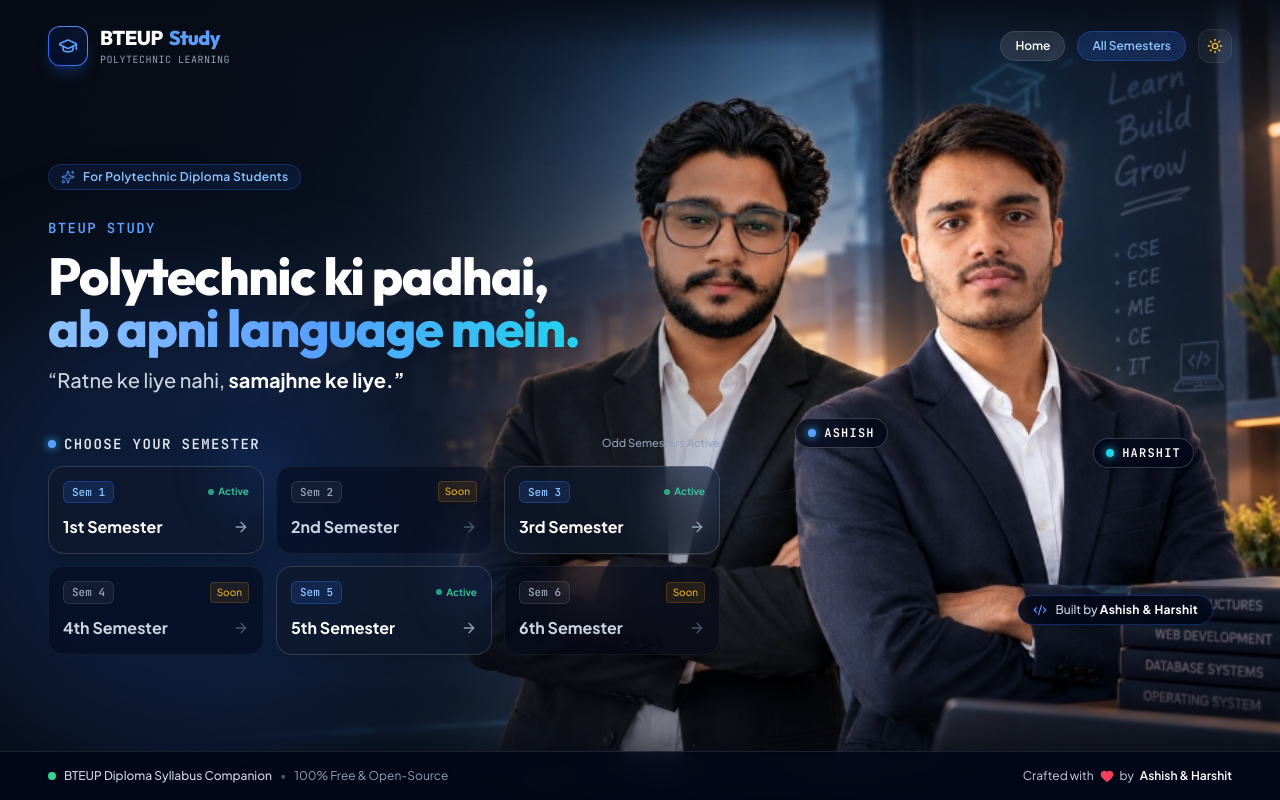
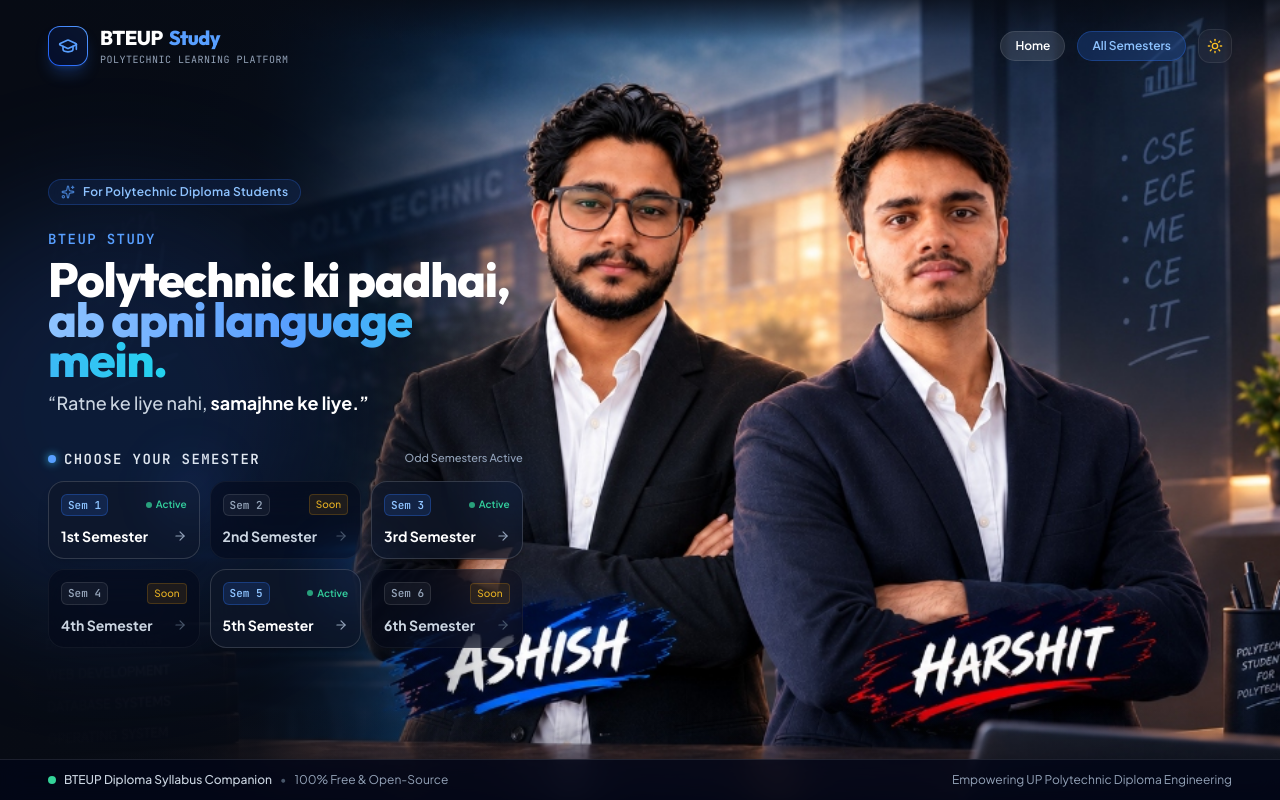
Before and after one commit to Harshit-commits404/btupstudywala-, a React (Vite) app: page / in a window 1280 px wide. Built offline with nearby package versions, Linux system fonts and the light colour scheme; a web font is replaced by a local one.

Commit message:
Update hero background with artwork containing pre-rendered names and remove HTML overlays

```diff
--- a/src/pages/DashboardPage.jsx
+++ b/src/pages/DashboardPage.jsx
@@ -4,8 +4,6 @@ import {
   GraduationCap,
   ArrowRight,
   Sparkles,
-  Heart,
-  Code2,
 } from 'lucide-react';
 import { semestersData } from '../data/semestersData';
 import { ThemeToggle } from '../components/common/ThemeToggle';
@@ -18,29 +16,29 @@ export const DashboardPage = () => {
       {/* 1. HERO BACKGROUND IMAGE & CINEMATIC OVERLAYS */}
       {/* ========================================================================= */}
       <div className="absolute inset-0 z-0 overflow-hidden pointer-events-none">
-        {/* The provided developers hero image */}
+        {/* The provided hero image with artwork names already included */}
         <img
           src="/images/bteup-study-hero.jpg"
-          alt="BTEUP Study Creators Ashish and Harshit"
-          className="w-full h-full object-cover object-[72%_15%] sm:object-[76%_center] lg:object-[80%_center] xl:object-[82%_center] transition-transform duration-700 ease-out"
+          alt="BTEUP Study Heroes"
+          className="w-full h-full object-cover object-[70%_20%] sm:object-[74%_center] lg:object-[78%_center] xl:object-[80%_center] transition-transform duration-700 ease-out"
           loading="eager"
           fetchPriority="high"
         />
 
-        {/* Left-side dark cinematic gradient overlay to ensure crystal-clear text readability */}
-        <div className="absolute inset-0 bg-gradient-to-r from-[#070b14] via-[#070b14]/85 sm:via-[#070b14]/75 to-transparent/10 w-full lg:w-[68%] xl:w-[62%]" />
+        {/* Left-side dark cinematic gradient overlay to ensure crystal-clear text readability without covering the developers or their artwork names */}
+        <div className="absolute inset-y-0 left-0 bg-gradient-to-r from-[#070b14] via-[#070b14]/90 to-transparent w-full md:w-[48%] lg:w-[44%] xl:w-[40%]" />
 
-        {/* Mobile full subtle scrim to balance portrait scaling */}
-        <div className="absolute inset-0 bg-[#070b14]/65 sm:hidden" />
+        {/* Mobile full subtle scrim to ensure text legibility on narrow portrait viewports */}
+        <div className="absolute inset-0 bg-[#070b14]/70 sm:hidden" />
 
-        {/* Bottom subtle vignette to ground the viewport */}
-        <div className="absolute inset-x-0 bottom-0 h-32 bg-gradient-to-t from-[#070b14] via-[#070b14]/40 to-transparent" />
+        {/* Bottom subtle vignette to softly ground the viewport without obscuring desk artwork */}
+        <div className="absolute inset-x-0 bottom-0 h-24 bg-gradient-to-t from-[#070b14]/90 via-[#070b14]/30 to-transparent" />
 
         {/* Top subtle vignette for the header */}
-        <div className="absolute inset-x-0 top-0 h-24 bg-gradient-to-b from-[#070b14]/80 via-transparent to-transparent" />
+        <div className="absolute inset-x-0 top-0 h-20 bg-gradient-to-b from-[#070b14]/75 via-transparent to-transparent" />
 
-        {/* Ambient radial accent glow behind the main headline */}
-        <div className="absolute -left-20 top-1/3 w-[500px] h-[500px] bg-brand-500/15 rounded-full blur-3xl pointer-events-none" />
+        {/* Ambient radial accent glow behind the main headline on the far left */}
+        <div className="absolute -left-24 top-1/4 w-[420px] h-[420px] bg-brand-500/15 rounded-full blur-3xl pointer-events-none" />
       </div>
 
       {/* ========================================================================= */}
@@ -63,7 +61,7 @@ export const DashboardPage = () => {
               BTEUP <span className="text-brand-400">Study</span>
             </span>
             <span className="text-[10px] font-mono tracking-wider text-slate-400 uppercase">
-              Polytechnic Learning
+              Polytechnic Learning Platform
             </span>
           </div>
         </Link>
@@ -87,13 +85,13 @@ export const DashboardPage = () => {
       </header>
 
       {/* ========================================================================= */}
-      {/* 3. MAIN CONTENT CANVAS (LEFT-ALIGNED) */}
+      {/* 3. MAIN CONTENT CANVAS (FOCUSED ON LEFT OPEN AREA) */}
       {/* ========================================================================= */}
-      <main className="relative z-20 flex-1 flex flex-col justify-center px-4 sm:px-8 lg:px-12 py-8 sm:py-10 max-w-7xl mx-auto w-full">
+      <main className="relative z-20 flex-1 flex flex-col justify-center px-4 sm:px-8 lg:px-12 py-6 sm:py-8 max-w-7xl mx-auto w-full">
         <div className="grid grid-cols-1 lg:grid-cols-12 gap-8 items-center">
 
-          {/* Left Column: Headlines, Tagline & Semester Selection */}
-          <div className="lg:col-span-7 xl:col-span-7 space-y-6 sm:space-y-7 max-w-xl xl:max-w-2xl">
+          {/* Left Column: Headline, Tagline & Semester Selection */}
+          <div className="lg:col-span-6 xl:col-span-5 space-y-5 sm:space-y-6 max-w-lg xl:max-w-xl">
 
             {/* Top Eyebrow Badge */}
             <div className="inline-flex items-center gap-2 px-3 py-1 rounded-full bg-brand-500/10 border border-brand-500/25 text-brand-300 text-xs font-semibold tracking-wide backdrop-blur-md">
@@ -101,32 +99,24 @@ export const DashboardPage = () => {
               <span>For Polytechnic Diploma Students</span>
             </div>
 
-            {/* Main Headlines */}
-            <div className="space-y-2 sm:space-y-3">
+            {/* Main Brand Title, Headline & Tagline */}
+            <div className="space-y-2 sm:space-y-2.5">
               <span className="text-xs sm:text-sm font-mono font-bold tracking-widest text-brand-400 uppercase block">
                 BTEUP Study
               </span>
-              <h1 className="text-3xl sm:text-4xl md:text-5xl lg:text-[44px] xl:text-[52px] font-extrabold font-display text-white tracking-tight leading-[1.12]">
+              <h1 className="text-3xl sm:text-4xl lg:text-[42px] xl:text-[48px] font-extrabold font-display text-white tracking-tight leading-[1.12]">
                 Polytechnic ki padhai, <br className="hidden sm:inline" />
                 <span className="bg-gradient-to-r from-brand-300 via-brand-400 to-cyan-400 bg-clip-text text-transparent">
                   ab apni language mein.
                 </span>
               </h1>
-              <p className="text-base sm:text-lg md:text-xl font-medium text-slate-300 font-sans">
+              <p className="text-base sm:text-lg font-medium text-slate-300 font-sans">
                 “Ratne ke liye nahi, <span className="text-white font-bold">samajhne ke liye.”</span>
               </p>
             </div>
 
-            {/* Mobile / Inline Creator Badge */}
-            <div className="flex sm:hidden items-center gap-2 px-3 py-1.5 rounded-xl bg-slate-900/80 border border-white/10 backdrop-blur-md text-xs text-slate-300 w-fit">
-              <span className="text-slate-400">Created by:</span>
-              <span className="font-bold text-brand-300 font-mono text-[11px]">ASHISH</span>
-              <span className="text-slate-500">&</span>
-              <span className="font-bold text-cyan-300 font-mono text-[11px]">HARSHIT</span>
-            </div>
-
             {/* Semester Selection Box */}
-            <div className="pt-2 sm:pt-3 space-y-3">
+            <div className="pt-1 sm:pt-2 space-y-3">
               <div className="flex items-center justify-between">
                 <h2 className="text-xs sm:text-sm font-mono font-bold text-slate-200 uppercase tracking-widest flex items-center gap-2">
                   <span className="w-2 h-2 rounded-full bg-brand-400 shadow-[0_0_8px_#38bdf8] inline-block" />
@@ -138,27 +128,27 @@ export const DashboardPage = () => {
               </div>
 
               {/* 6 Semester Cards Grid */}
-              <div className="grid grid-cols-2 sm:grid-cols-3 gap-2.5 sm:gap-3">
+              <div className="grid grid-cols-2 sm:grid-cols-3 gap-2 sm:gap-2.5">
                 {semestersData.map((sem) => {
                   const isActive = sem.isAvailable;
                   return (
                     <Link
                       key={sem.id}
                       to={`/semester/${sem.id}`}
-                      className={`group relative p-3 sm:p-3.5 rounded-2xl border transition-all duration-200 flex flex-col justify-between backdrop-blur-xl ${
+                      className={`group relative p-2.5 sm:p-3 rounded-2xl border transition-all duration-200 flex flex-col justify-between backdrop-blur-xl ${
                         isActive
-                          ? 'bg-slate-900/65 hover:bg-brand-950/50 border-white/15 hover:border-brand-400/60 shadow-lg hover:shadow-brand-500/20 hover:-translate-y-0.5'
-                          : 'bg-slate-950/45 hover:bg-slate-900/60 border-white/5 hover:border-amber-500/30'
+                          ? 'bg-slate-900/70 hover:bg-brand-950/60 border-white/15 hover:border-brand-400/60 shadow-lg hover:shadow-brand-500/20 hover:-translate-y-0.5'
+                          : 'bg-slate-950/50 hover:bg-slate-900/60 border-white/5 hover:border-amber-500/30'
                       }`}
                     >
                       {/* Ambient hover glow for active cards */}
                       {isActive && (
-                        <div className="absolute -top-8 -right-8 w-20 h-20 bg-brand-500/10 rounded-full blur-xl pointer-events-none group-hover:bg-brand-500/25 transition-all" />
+                        <div className="absolute -top-6 -right-6 w-16 h-16 bg-brand-500/10 rounded-full blur-xl pointer-events-none group-hover:bg-brand-500/25 transition-all" />
                       )}
 
-                      <div className="flex items-center justify-between mb-2">
+                      <div className="flex items-center justify-between mb-1.5">
                         <span
-                          className={`font-mono text-[10px] sm:text-[11px] font-bold px-2 py-0.5 rounded-md border ${
+                          className={`font-mono text-[10px] sm:text-[11px] font-bold px-1.5 py-0.5 rounded-md border ${
                             isActive
                               ? 'bg-brand-500/15 text-brand-300 border-brand-500/30'
                               : 'bg-white/5 text-slate-400 border-white/10'
@@ -181,7 +171,7 @@ export const DashboardPage = () => {
 
                       <div className="flex items-center justify-between mt-1">
                         <span
-                          className={`text-sm sm:text-base font-bold transition-colors ${
+                          className={`text-xs sm:text-sm font-bold transition-colors ${
                             isActive
                               ? 'text-white group-hover:text-brand-300'
                               : 'text-slate-300 group-hover:text-white'
@@ -190,7 +180,7 @@ export const DashboardPage = () => {
                           {sem.title}
                         </span>
                         <ArrowRight
-                          className={`w-4 h-4 transition-all ${
+                          className={`w-3.5 h-3.5 transition-all ${
                             isActive
                               ? 'text-slate-400 group-hover:text-brand-300 group-hover:translate-x-1'
                               : 'text-slate-600 group-hover:text-amber-400'
@@ -205,47 +195,16 @@ export const DashboardPage = () => {
 
           </div>
 
-          {/* Right Column: Visual Anchor on Desktop (Developers Position Tags) */}
-          <div className="hidden lg:block lg:col-span-5 xl:col-span-5 relative h-full min-h-[360px] pointer-events-none">
-
-            {/* Tag for ASHISH (Glasses-wearing developer on the left side of the duo) */}
-            <div className="absolute left-[8%] bottom-[42%] pointer-events-auto">
-              <div className="flex items-center gap-2 px-3 py-1.5 rounded-full bg-slate-950/75 border border-white/20 backdrop-blur-md shadow-xl text-xs font-mono text-slate-200 hover:border-brand-400/60 transition-colors">
-                <span className="w-2 h-2 rounded-full bg-brand-400 shadow-[0_0_8px_#38bdf8] animate-pulse" />
-                <span className="font-bold tracking-widest text-white">ASHISH</span>
-              </div>
-            </div>
-
-            {/* Tag for HARSHIT (Developer standing beside him on the right) */}
-            <div className="absolute right-[8%] bottom-[38%] pointer-events-auto">
-              <div className="flex items-center gap-2 px-3 py-1.5 rounded-full bg-slate-950/75 border border-white/20 backdrop-blur-md shadow-xl text-xs font-mono text-slate-200 hover:border-cyan-400/60 transition-colors">
-                <span className="w-2 h-2 rounded-full bg-cyan-400 shadow-[0_0_8px_#22d3ee] animate-pulse" />
-                <span className="font-bold tracking-widest text-white">HARSHIT</span>
-              </div>
-            </div>
-
-            {/* Built by Ashish & Harshit Badge over the desk area */}
-            <div className="absolute right-[4%] bottom-[6%] pointer-events-auto">
-              <div className="inline-flex items-center gap-2 px-3.5 py-1.5 rounded-full bg-slate-950/85 border border-brand-500/30 backdrop-blur-md shadow-2xl text-xs font-medium text-slate-300">
-                <Code2 className="w-3.5 h-3.5 text-brand-400" />
-                <span>
-                  Built by{' '}
-                  <strong className="text-white font-bold tracking-wide">
-                    Ashish & Harshit
-                  </strong>
-                </span>
-              </div>
-            </div>
-
-          </div>
+          {/* Right Column: Left completely empty to showcase the developers and artwork names */}
+          <div className="hidden lg:block lg:col-span-6 xl:col-span-7 h-full pointer-events-none" />
 
         </div>
       </main>
 
       {/* ========================================================================= */}
-      {/* 4. SLEEK DESKTOP/MOBILE FOOTER STRIP */}
+      {/* 4. SLEEK MINIMAL FOOTER STRIP */}
       {/* ========================================================================= */}
-      <footer className="relative z-30 w-full px-4 sm:px-8 lg:px-12 py-3 sm:py-4 border-t border-white/10 bg-slate-950/80 backdrop-blur-md flex flex-wrap items-center justify-between gap-3 text-xs text-slate-400">
+      <footer className="relative z-30 w-full px-4 sm:px-8 lg:px-12 py-3 border-t border-white/10 bg-slate-950/80 backdrop-blur-md flex flex-wrap items-center justify-between gap-3 text-xs text-slate-400">
         <div className="flex items-center gap-2">
           <span className="w-2 h-2 rounded-full bg-emerald-400" />
           <span className="text-slate-300 font-medium">BTEUP Diploma Syllabus Companion</span>
@@ -253,11 +212,8 @@ export const DashboardPage = () => {
           <span className="hidden sm:inline text-slate-400">100% Free & Open-Source</span>
         </div>
 
-        <div className="flex items-center gap-1.5 text-slate-300">
-          <span>Crafted with</span>
-          <Heart className="w-3.5 h-3.5 text-rose-500 fill-rose-500 inline" />
-          <span>by</span>
-          <strong className="text-white font-semibold">Ashish & Harshit</strong>
+        <div className="text-slate-400 text-xs">
+          Empowering UP Polytechnic Diploma Engineering
         </div>
       </footer>
 
```
Also changed, not shown: public/images/bteup-study-hero.jpg.
